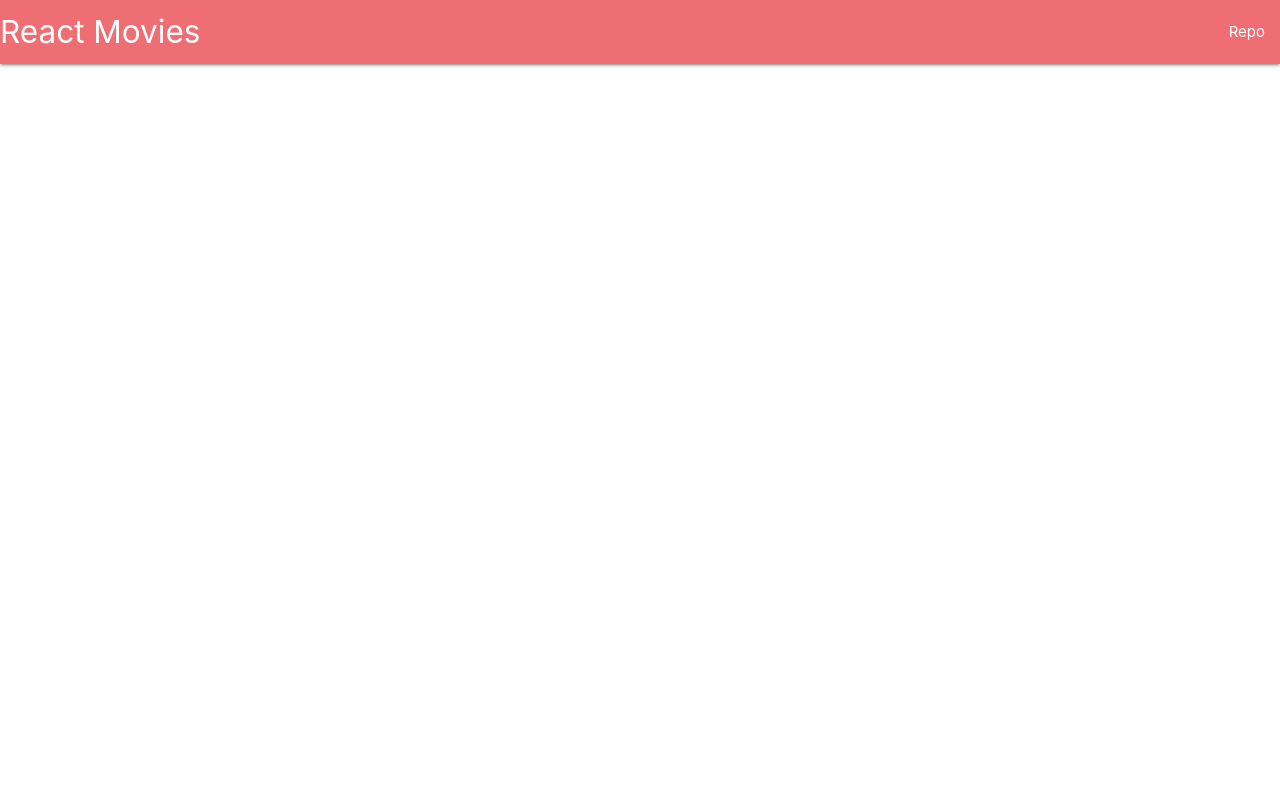
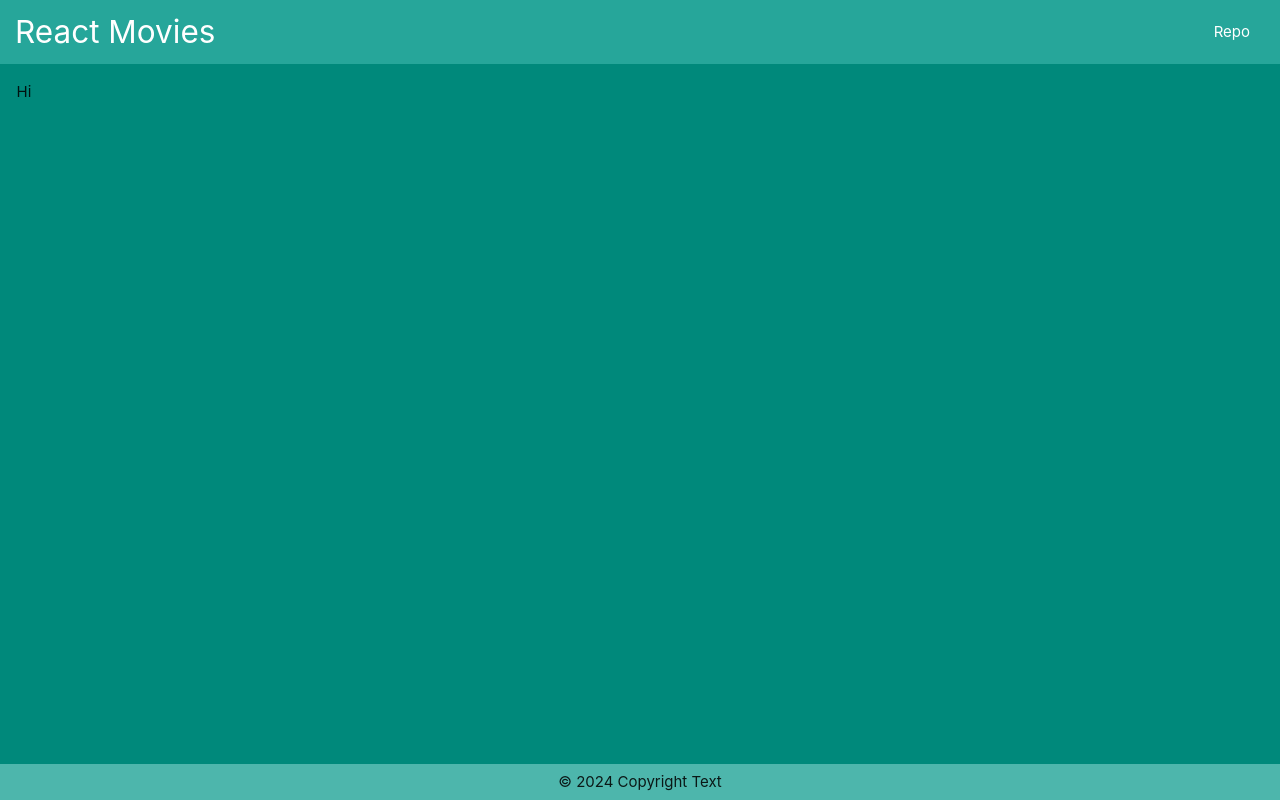
Before and after one commit to UMAtaullin/movies, a React (Create React App) app: page / in a window 1280 px wide. Built offline with nearby package versions, Linux system fonts and the light colour scheme.

Commit message:
add components

```diff
--- a/src/App.js
+++ b/src/App.js
@@ -1,10 +1,14 @@
-import { Header } from './components/Header'
+import { Footer } from './components/Footer/Footer'
+import { Header } from './components/Header/Header'
+import { Main } from './components/Main/Main'
 
 
 function App() {
   return (
     <div className="App">
       <Header/>
+      <Main/>
+      <Footer/>
     </div>
   );
 }
--- /dev/null
+++ b/src/components/Footer/Footer.jsx
@@ -0,0 +1,11 @@
+import cls from './Footer.module.css'
+
+function Footer() {
+  return (
+    <footer className={cls.footer}>
+      © {new Date().getFullYear()} Copyright Text
+    </footer>
+  )
+}
+
+export { Footer }
--- /dev/null
+++ b/src/components/Footer/Footer.module.css
@@ -0,0 +1,5 @@
+footer {
+  display: flex;
+  justify-content: center; /* Выравнивание по горизонтали */
+  align-items: center; /* Выравнивание по вертикали */
+}
--- a/src/components/Header.jsx
+++ b/src/components/Header/Header.jsx
@@ -1,7 +1,9 @@
+import cls from './Header.module.css'
+
 function Header() {
   return (
-    <nav>
-      <div className='nav-wrapper'>
+    <nav className={cls.nav}>
+      <div>
         <a href='https//google.com' className='brand-logo'>
           React Movies
         </a>
--- /dev/null
+++ b/src/components/Main/Main.jsx
@@ -0,0 +1,7 @@
+function Main() {
+  return (
+    <main>Hi</main>
+  )
+}
+
+export {Main}
--- a/src/index.css
+++ b/src/index.css
@@ -7,7 +7,18 @@ body {
   -moz-osx-font-smoothing: grayscale;
 }
 
-code {
-  font-family: source-code-pro, Menlo, Monaco, Consolas, 'Courier New',
-    monospace;
+nav {
+  padding: 0 1rem;
+  background: #26a69a;
 }
+
+main {
+  background: #00897b;
+  min-height: calc(100vh - 64px - 36px);
+  padding: 1.1rem;
+}
+
+footer {
+  background: #4db6ac;
+  height: 36px;
+}
```
Also changed, not shown: src/components/Header/Header.module.css (added).
